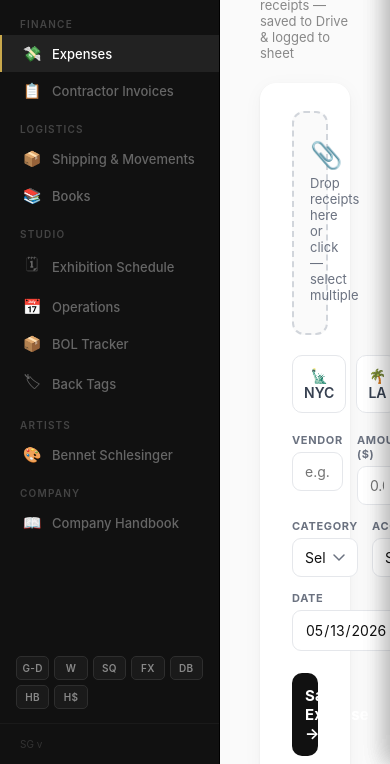
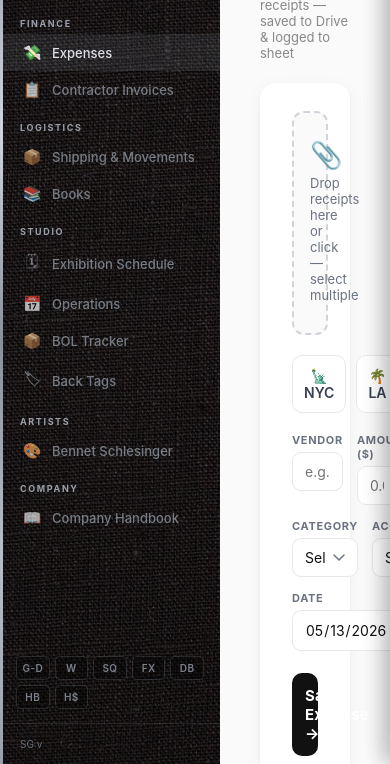
Before and after one commit to peanutprincess/sgg-app, an Electron app: page renderer/index.html in a window 390 px wide. Shown: the part 80-844 px from the top of the page. Drawn offline with Linux system fonts and the light colour scheme; no server answers.

Commit message:
Apply black linen + silver sidebar theme; remove desktop splash
- Sidebar now uses linen-black.jpg texture with silver left-edge stripe
- Nav labels, items, quick links, footer all updated to silver/grey palette
- Splash screen removed from desktop app (mobile only)

Co-Authored-By: Claude Sonnet 4.6 <noreply@anthropic.com>

```diff
--- a/renderer/index.html
+++ b/renderer/index.html
@@ -20,11 +20,24 @@
     .sidebar {
       width: 220px;
       flex-shrink: 0;
-      background: #111;
+      background-image: url('linen-black.jpg');
+      background-size: cover;
+      background-position: center;
       display: flex;
       flex-direction: column;
       -webkit-app-region: drag;
-      border-right: 1px solid #000;
+      border-right: none;
+      position: relative;
+    }
+    /* Silver left-edge stripe */
+    .sidebar::before {
+      content: '';
+      position: absolute;
+      left: 0; top: 0; bottom: 0;
+      width: 3px;
+      background: linear-gradient(180deg, #9aa0aa, #d0d5dd, #8a9099, #b8bec8, #9aa0aa);
+      z-index: 10;
+      pointer-events: none;
     }
     .sidebar-top {
       padding: 44px 20px 16px;
@@ -39,10 +52,10 @@
       -webkit-app-region: no-drag;
     }
     .nav-label {
-      font-size: 10px;
-      font-weight: 600;
-      color: #444;
-      letter-spacing: 0.12em;
+      font-size: 9px;
+      font-weight: 700;
+      color: #9aa0aa;
+      letter-spacing: 0.18em;
       text-transform: uppercase;
       padding: 14px 20px 5px;
     }
@@ -51,7 +64,7 @@
       align-items: center;
       gap: 10px;
       padding: 9px 20px;
-      color: #666;
+      color: rgba(160,168,180,0.7);
       cursor: pointer;
       font-size: 13px;
       font-weight: 500;
@@ -59,23 +72,23 @@
       transition: color 0.12s, background 0.12s;
       -webkit-user-select: none;
     }
-    .nav-item:hover { color: #bbb; background: rgba(255,255,255,0.04); }
-    .nav-item.active { color: #fff; background: rgba(255,255,255,0.07); border-left-color: #c9a84c; }
+    .nav-item:hover { color: #c8cdd5; background: rgba(180,188,200,0.06); }
+    .nav-item.active { color: #dde0e6; background: rgba(180,188,200,0.1); border-left-color: #9aa0aa; }
     .nav-icon { font-size: 15px; width: 20px; text-align: center; }
     .nav-soon {
       margin-left: auto;
       font-size: 9px;
-      color: #3a3a3a;
-      background: #1c1c1c;
+      color: rgba(160,168,180,0.5);
+      background: rgba(0,0,0,0.3);
       padding: 2px 5px;
       border-radius: 4px;
     }
     .sidebar-footer {
       padding: 14px 20px;
-      color: #333;
+      color: rgba(140,148,160,0.7);
       font-size: 10px;
       -webkit-app-region: no-drag;
-      border-top: 1px solid #1a1a1a;
+      border-top: 1px solid rgba(160,170,185,0.15);
     }
     .sidebar-quick-links {
       display: flex;
@@ -87,10 +100,10 @@
     .ql-btn {
       flex: 0 0 calc(20% - 4px);
       padding: 5px 0;
-      background: #1a1a1a;
-      border: 1px solid #2e2e2e;
+      background: rgba(0,0,0,0.3);
+      border: 1px solid rgba(160,170,185,0.2);
       border-radius: 5px;
-      color: #888;
+      color: rgba(150,158,170,0.8);
       font-family: -apple-system, BlinkMacSystemFont, 'Helvetica Neue', sans-serif;
       font-size: 10px;
       font-weight: 600;
@@ -99,7 +112,7 @@
       text-align: center;
       transition: color 0.12s, border-color 0.12s;
     }
-    .ql-btn:hover { color: #e5e7eb; border-color: #555; }
+    .ql-btn:hover { color: #c8cdd5; border-color: #9aa0aa; }
 
     /* ── Content ── */
     .content { flex: 1; overflow: hidden; background: #fafafa; display: flex; flex-direction: column; }
@@ -747,24 +760,6 @@
   </style>
 </head>
 <body>
-
-<!-- ══ SPLASH SCREEN ══ -->
-<div id="sg-splash" style="
-  position: fixed; inset: 0; z-index: 9999;
-  background-size: cover; background-position: center;
-  transition: opacity 0.9s ease;
-"></div>
-<script>
-(function() {
-  var splash = document.getElementById('sg-splash');
-  var images = ['cream-linen.jpeg', 'bronze-oxidized.jpeg', 'gold.jpeg', 'matissean.jpeg', 'mercury.jpeg', 'painted-metal.jpeg'];
-  splash.style.backgroundImage = 'url("' + images[Math.floor(Math.random() * images.length)] + '")';
-  setTimeout(function() {
-    splash.style.opacity = '0';
-    setTimeout(function() { if (splash.parentNode) splash.parentNode.removeChild(splash); }, 900);
-  }, 2500);
-})();
-</script>
 
 <!-- ══ SIDEBAR ══ -->
 <aside class="sidebar">
```
Also changed, not shown: renderer/linen-black.jpg (added).
